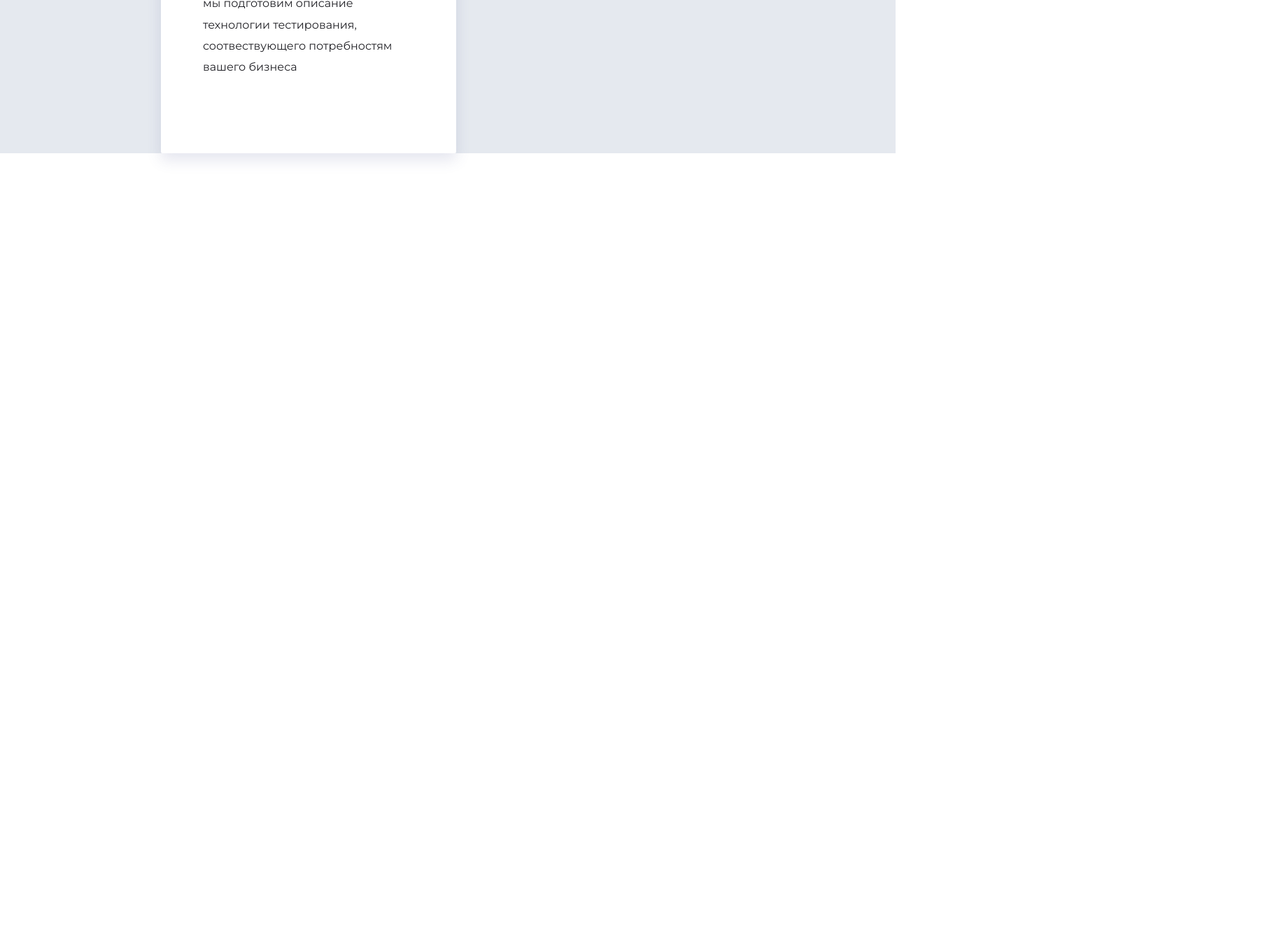
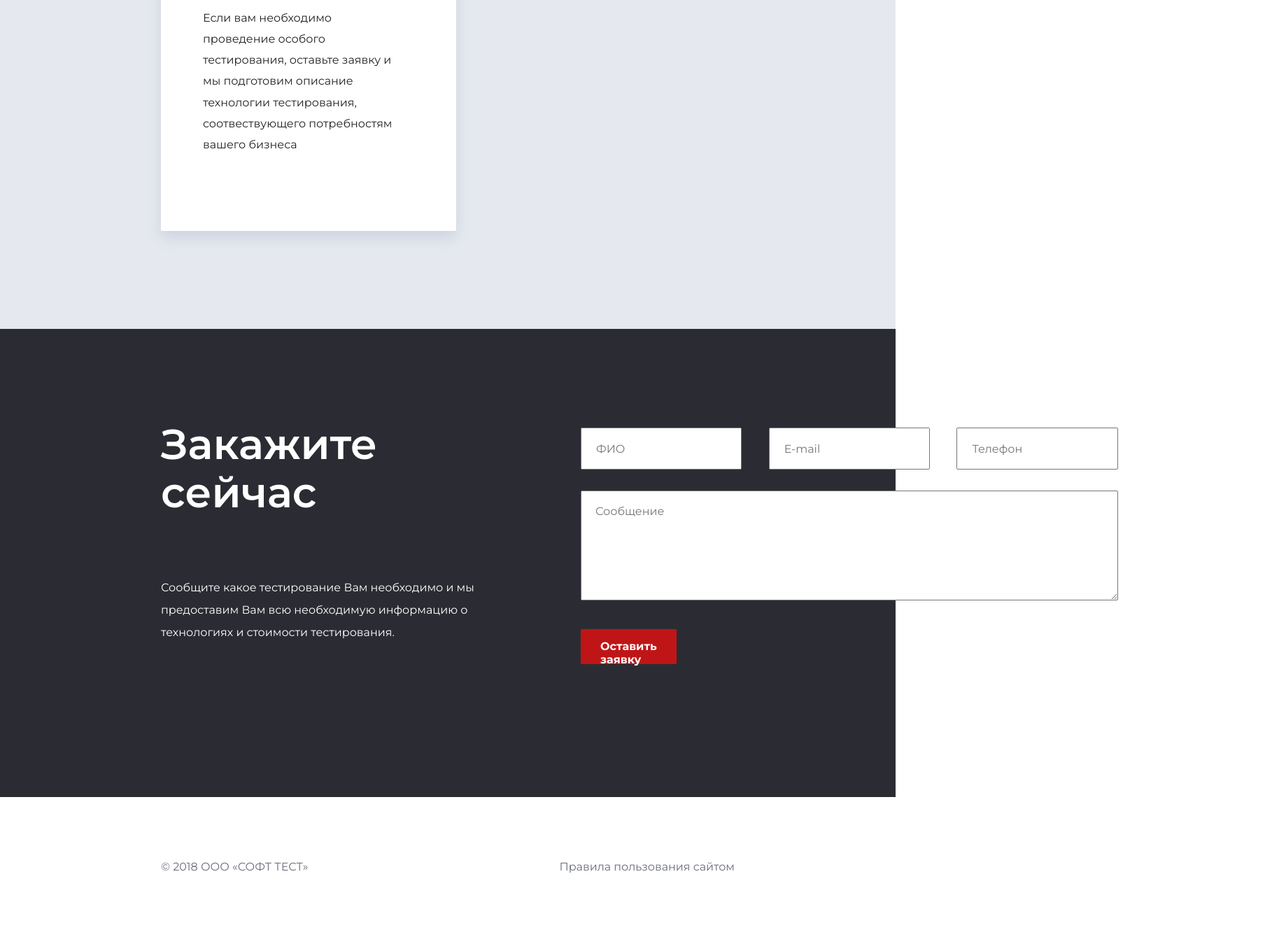
Before and after one commit to ZloyByryndyk/Softtest, a plain HTML site: page тестирование.html in a window 1280 px wide. Shown: the part 5255-6594 px from the top of the page at 70% size, 1828 px wide, since content can reach past the window. Before the commit the page ends 5614 px from the top, so only its background shows below. Drawn offline with nearby package versions, Linux system fonts and the light colour scheme.

Commit message:
тестирование

```diff
--- a/тестирование.css
+++ b/тестирование.css
@@ -174,6 +174,7 @@
 /* КОНЕЦ ВТОРОЙ СЕКЦИИ */
 .section_3 {
   background-color: rgba(81, 106, 145, 0.15);
+  border-top: 1px solid rgba(81, 106, 145, 0.15);
 }
 .section_3_div {
   font-family: 'Montserrat';
@@ -191,7 +192,7 @@
   justify-content: space-between;
   flex-wrap: wrap;
   margin-top: 97px;
-  margin-bottom: 140px;
+  padding-bottom: 140px;
 }
 .container_div {
   width: 422px;
@@ -284,3 +285,109 @@ display:block;
   max-width: 285px;
   line-height: 1.88;
 }
+
+/* ЧЕТВЕРТАЯ СЕКЦИЯ */
+
+.three_section {
+  display: flex;
+  background-color: #2b2c33;
+  /* border: 1px dashed red; */
+}
+.three_section_block1 {
+  width: 830px;
+  /* border: 1px dashed red; */
+  margin-bottom: 225px;
+}
+.three_section_h1 {
+  font-family: 'Montserrat';
+  font-size: 60px;
+  font-weight: 600;
+  font-style: normal;
+  text-align: left;
+  color: #ffffff;
+  height: 146px;
+  margin-left: 230px;
+  margin-top: 130px;
+  margin-right: 300px;
+  /* border: 1px dashed red; */
+}
+.three_section_span {
+  display: inline-block;
+  height: 83px;
+  font-family: 'Montserrat';
+  font-size: 16px;
+  font-weight: normal;
+  font-style: normal;
+  text-align: left;
+  color: #ffffff;
+  margin-left: 230px;
+  margin-top: 38px;
+  margin-right: 148px;
+  /* border: 1px dashed red; */
+  line-height: 2;
+}
+.three_section_block2 {
+  display: flex;
+  margin-right: 230px;
+  /* border: 1px dashed red; */
+  justify-content: space-between;
+  flex-wrap: wrap;
+}
+.text1 {
+  height: 60px;
+  font-family: 'Montserrat';
+  font-size: 16px;
+  font-weight: normal;
+  text-align: left;
+  color: #686c7c;
+  flex: 0 0 30%;
+  margin-top: 141px;
+  /* border: 1px dashed red; */
+  padding-left: 20px;
+  box-sizing: border-box;
+}
+.text2 {
+  height: 157px;
+  font-family: 'Montserrat';
+  font-size: 16px;
+  font-weight: normal;
+  text-align: left;
+  color: #686c7c;
+  flex: 0 0 100%;
+  margin-top: 30px;
+  padding: 20px;
+  box-sizing: border-box;
+}
+.bottom2 {
+  height: 50px;
+  border-radius: 2px;
+  background-color: #c01517;
+  font-family: 'Montserrat';
+  font-size: 16px;
+  font-weight: bold;
+  text-align: left;
+  color: #ffffff;
+  margin-top: 41px;
+  margin-right: 861px;
+  padding: 16px 28px;
+  margin-bottom: 142px;
+  border: 0px;
+}
+.footer {
+  display: flex;
+  justify-content: space-between;
+  height: 200px;
+  background-color: #ffffff;
+  margin-left: 230px;
+  margin-right: 230px;
+}
+.footer__span {
+  height: 19px;
+  font-family: Montserrat;
+  font-size: 16px;
+  font-weight: normal;
+  text-align: left;
+  color: #686c7c;
+  margin-top: 91px;
+  margin-bottom: 90px;
+}
--- a/тестирование.html
+++ b/тестирование.html
@@ -115,5 +115,24 @@
           вашего бизнеса</p></div>
       </div>
     </section>
+    <section class="three_section">
+        <div class="three_section_block1">
+          <h1 class="three_section_h1">Закажите сейчас</h1>
+          <span class="three_section_span">Сообщите какое тестирование Вам необходимо и мы предоставим Вам всю необходимую информацию о технологиях и стоимости тестирования.</span>
+        </div>
+        <div>
+          <div class="three_section_block2">
+            <input class="text1" type="text" placeholder="ФИО">
+            <input class="text1" type="text" placeholder="E-mail">
+            <input class="text1" type="text" placeholder="Телефон">
+            <textarea class="text2" type="text" placeholder="Сообщение"></textarea>
+          </div>
+          <button class="bottom2" type="button" name="button">Оставить заявку</button>
+        </div>
+    </section>
+    <footer class="footer">
+      <span class="footer__span">© 2018 ООО «СОФТ ТЕСТ»</span>
+      <span class="footer__span">Правила пользования сайтом</span>
+    </footer>
   </body>
 </html>
```
